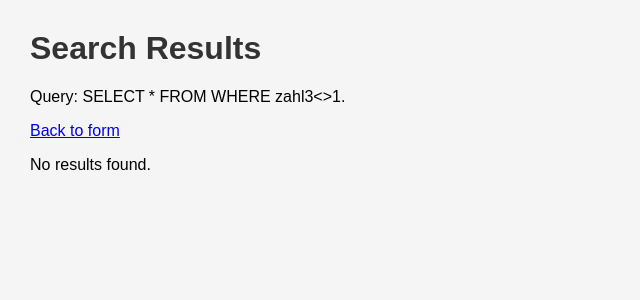
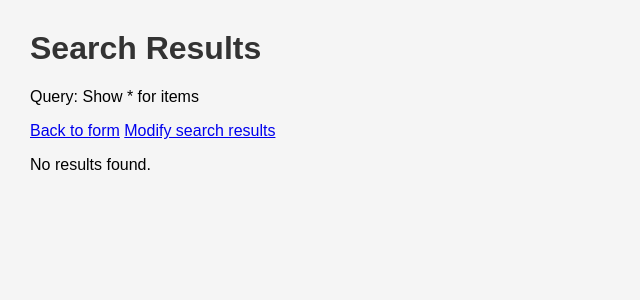
Before and after one commit to hajoho/dms_service, a Flask app: page /result in a window 1280 px wide. Shown: the top 300 px of the page, without its empty margins (0-640 px from the left). Run offline with Flask 3, Linux system fonts and the light colour scheme; data that the repository does not hold is empty.

Commit message:
added flask_session to store search results this allows the handover of large search result lists to other routes (e.g. /update)

```diff
--- a/interactive_dms_service/dmsapi.py
+++ b/interactive_dms_service/dmsapi.py
@@ -46,7 +46,7 @@ def call_search(qry_fields, qry_folder):
 
     payload = {
         "query": {
-            "statement": f"SELECT {qry_fields} FROM {qry_folder} WHERE zahl3<>1",
+            "statement": f"SELECT {qry_fields} FROM {qry_folder}",
             "skipCount": 0,
             "maxItems": 100,
             "handleDeletedDocuments": "DELETED_DOCUMENTS_EXCLUDE"
--- a/interactive_dms_service/routes.py
+++ b/interactive_dms_service/routes.py
@@ -1,33 +1,14 @@
 """Routes of flask Web App"""
 
 import logging
-from flask import Blueprint, current_app, render_template, request, redirect, url_for
-from .forms import SearchForm
+from flask import Blueprint, current_app, render_template, request, redirect, url_for, session
+from .forms import SearchForm, UpdateForm
 from .config import Config
 from .dmsapi import call_info, call_search, call_schema, call_objectschema
 
 # Create blueprint
 main = Blueprint('main', __name__)
 logger = logging.getLogger(__name__)
-
-@main.route('/search', methods=['GET', 'POST'])
-def search():
-    """Simple Search Form"""
-
-    new_form = SearchForm()
-
-    if new_form.validate_on_submit():
-        result_field = new_form.field.data.strip()
-        result_folder = new_form.folder.data.strip()
-        logger.info("Search for field %s in folder %s", result_field, result_folder)
-
-        return redirect(url_for('main.result', field=result_field, folder=result_folder))
-
-    # Log form validation errors if any
-    if new_form.errors:
-        logger.warning("Form validation errors: %s", new_form.errors)
-
-    return render_template('search.html', form=new_form)
 
 
 @main.route('/')
@@ -57,21 +38,6 @@ def index():
 
     return render_template('index.html', sitemap_data=routes, app_title=Config.APP_TITLE)
 
-
-@main.route('/result')
-def result():
-    """Search result route"""
-
-    arg_folder = request.args.get('folder', '')
-    arg_fields = request.args.get('field', '*')
-    logger.debug("Form Values. Field %s Folder %s", arg_fields, arg_folder)
-
-    search_results = call_search(arg_fields, arg_folder)
-
-    query_string = f"SELECT {arg_fields} FROM {arg_folder} WHERE zahl3<>1"
-
-    return render_template('result.html', query=query_string, result_json=search_results)
-
 @main.route('/status')
 def status_check():
     """Simple status endpoint."""
@@ -82,11 +48,114 @@ def status_check():
         'environment': Config.FLASK_ENV
     }
 
+
 @main.route('/info')
 def info():
     """Minimal DMS Endpoint"""
     logger.info("Call Info Endpoint")
     return call_info()
+
+
+@main.route('/search', methods=['GET', 'POST'])
+def search():
+    """Simple Search Form"""
+
+    search_form = SearchForm()
+
+    if search_form.validate_on_submit():
+        input_field = search_form.field.data.strip()
+        input_folder = search_form.folder.data.strip()
+        logger.info("Search for field %s in folder %s", input_field, input_folder)
+
+        return redirect(url_for('main.result', field=input_field, folder=input_folder))
+
+    # Log form validation errors if any
+    if search_form.errors:
+        logger.warning("Form validation errors: %s", search_form.errors)
+
+    return render_template('search.html', form=search_form)
+
+
+@main.route('/result')
+def result():
+    """Search result route"""
+
+    arg_folder = request.args.get('folder', '')
+    arg_fields = request.args.get('field', '*')
+
+    query_string = f"Show {arg_fields} for {arg_folder} items"
+    logger.debug("Search Query: %s", query_string)
+
+    search_results = call_search(arg_fields, arg_folder)
+
+    # parse search results
+    parsed_results = {
+        'table_headers': [],
+        'table_rows': [],
+        'objects': []
+    }
+
+    objects = search_results.get('objects', [])
+
+    # handle empty search results
+    if not objects:
+
+        # Clear old search results from session data
+        session.pop('search_results', None)
+
+        return render_template('result.html', result_query=query_string, result_headers=parsed_results['table_headers'], result_rows=parsed_results['table_rows'] )
+
+    # use all properties from first object as table headers (exclude system properties)
+    first_obj_properties = objects[0].get('properties', {})
+    parsed_results['table_headers'] = [
+        key for key in first_obj_properties.keys()
+        if not key.startswith('system:')
+    ]
+
+    # parse properties from each object in the search results
+    for object in objects:
+        properties = object.get('properties', {})
+
+        # get objectId and objectTypeId to store search result for later
+        object_ids = {
+            'objectId': properties.get('system:objectId', {}).get('value'),
+            'objectTypeId': properties.get('system:objectTypeId', {}).get('value'),
+        }
+        parsed_results['objects'].append(object_ids)
+
+        # Extract non-system properties for table content
+        table_row = {}
+        for key in parsed_results['table_headers']:
+            prop_data = properties.get(key, {})
+            table_row[key] = prop_data.get('value', '')
+
+        parsed_results['table_rows'].append(table_row)
+
+    # Store search results in session for later use
+    session['search_results'] = parsed_results['objects']
+    logger.info(f"Stored {len(parsed_results['objects'])} result IDs in session")
+
+    return render_template('result.html', result_query=query_string, result_headers=parsed_results['table_headers'], result_rows=parsed_results['table_rows'] )
+
+
+@main.route('/update')
+def update():
+    """Form asking for field to update"""
+
+    update_form = UpdateForm()
+
+    if update_form.validate_on_submit():
+        input_field = update_form.field.data.strip()
+        input_new_value = update_form.new_value.data.strip()
+        logger.info("Update field %s to ", input_field, input_new_value)
+
+        return redirect(url_for('main.dryrun', field=input_field, new_value=input_new_value))
+
+    # Log form validation errors if any
+    if update_form.errors:
+        logger.warning("Form validation errors: %s", update_form.errors)
+
+    return render_template('update.html', form=update_form)
 
 
 @main.route('/schema')
--- a/interactive_dms_service/templates/result.html
+++ b/interactive_dms_service/templates/result.html
@@ -29,40 +29,27 @@
     </style>
 
 </head>
+
 <body>
     <h1>Search Results</h1>
-    <p>Query: {{ query }}.</p>
+    <p>Query: {{ result_query }}</p>
     <a href="{{ url_for('main.search') }}">Back to form</a>
+    <a href="{{ url_for('main.update') }}">Modify search results</a>
 
-    {% if result_json.objects and result_json.objects|length > 0 %}
-
-        {% set assumed_properties = result_json.objects[0]['properties'] %}
-
-        <p>
-            Items displayed: {{ result_json.numItems }} <br>
-            {% if result_json.hasMoreItems %}<strong>More items available ...</strong>{% endif %}
-        </p>
-
-    <table >
+    {% if result_rows and result_rows|length > 0 %}
+        <table>
             <thead>
                 <tr>
-                {% for key in assumed_properties.keys() %}
-                    <th>{{ key }}</th>
+                    {% for header in result_headers %}
+                        <th>{{ header }}</th>
                     {% endfor %}
                 </tr>
             </thead>
             <tbody>
-            {% for obj in result_json.objects %}
+                {% for row in result_rows %}
                     <tr>
-                    {% for key in assumed_properties.keys() %}
-                        <td>
-                            {% if obj.properties[key] is defined %}
-                                {{ obj.properties[key].value }}
-                            {% else %}
-                                &nbsp;
-                            {% endif %}
-                            {# Inline version of this code block: {{ obj.properties[key].value if obj.properties[key] is defined else &nbsp }} #}
-                        </td>
+                        {% for header in result_headers %}
+                            <td>{{ row.get(header, '&nbsp;')|safe }}</td>
                         {% endfor %}
                     </tr>
                 {% endfor %}
@@ -72,4 +59,5 @@
         <p>No results found.</p>
     {% endif %}
 </body>
+
 </html>
--- a/pyproject.toml
+++ b/pyproject.toml
@@ -14,6 +14,7 @@ dependencies = [
     "dotenv (>=0.9.9,<0.10.0)",
     "pathlib (>=1.0.1,<2.0.0)",
     "requests (>=2.32.5,<3.0.0)",
+    "flask-session (>=0.8.0,<0.9.0)",
 ]
 
 
```
Also changed, not shown: interactive_dms_service/config.py (+20 -0 lines), interactive_dms_service/forms.py (+32 -2 lines), interactive_dms_service/templates/update.html (added, +22 -0 lines), 4 other files. Lines whose indentation alone changed are shown as unchanged.
